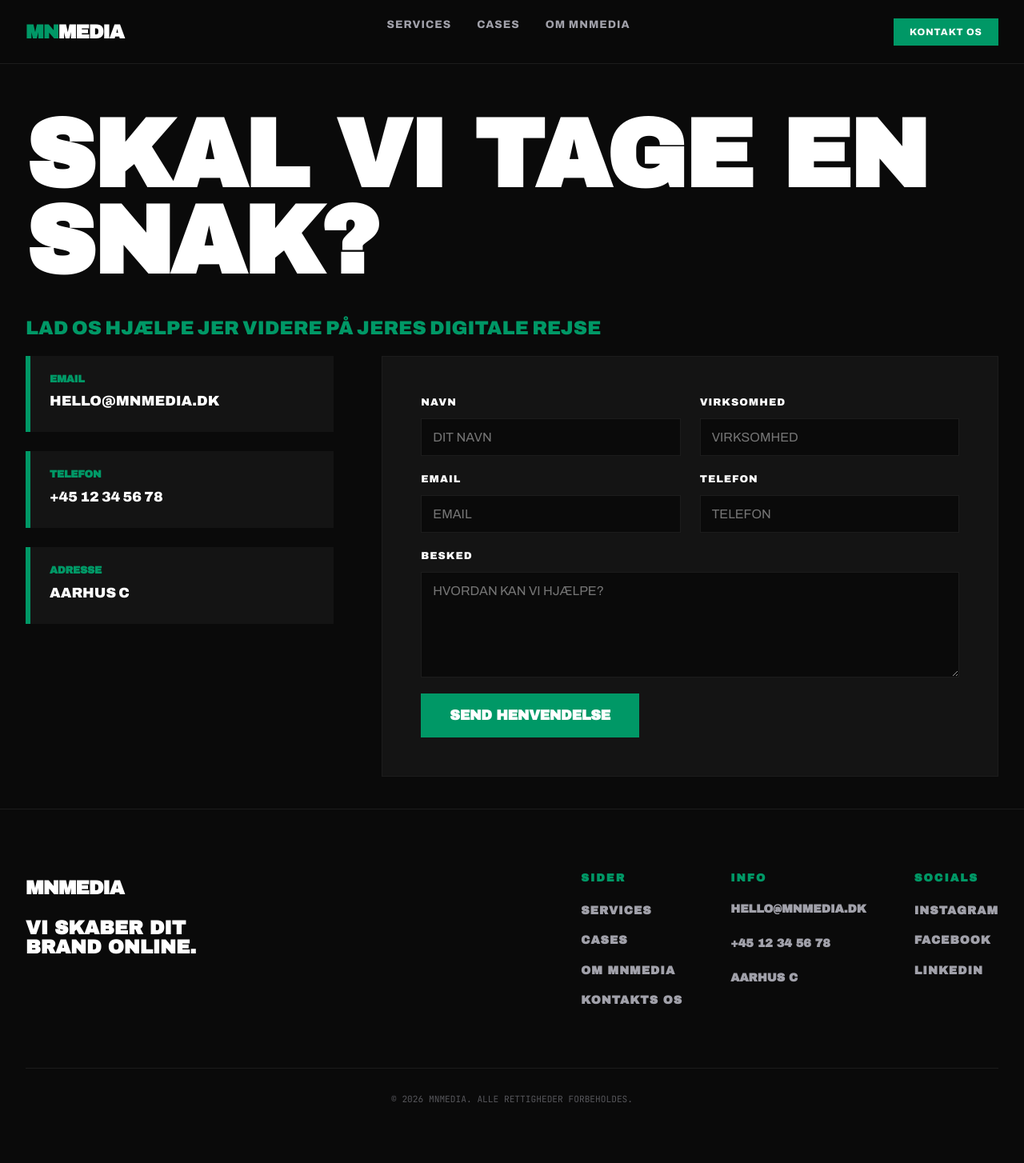
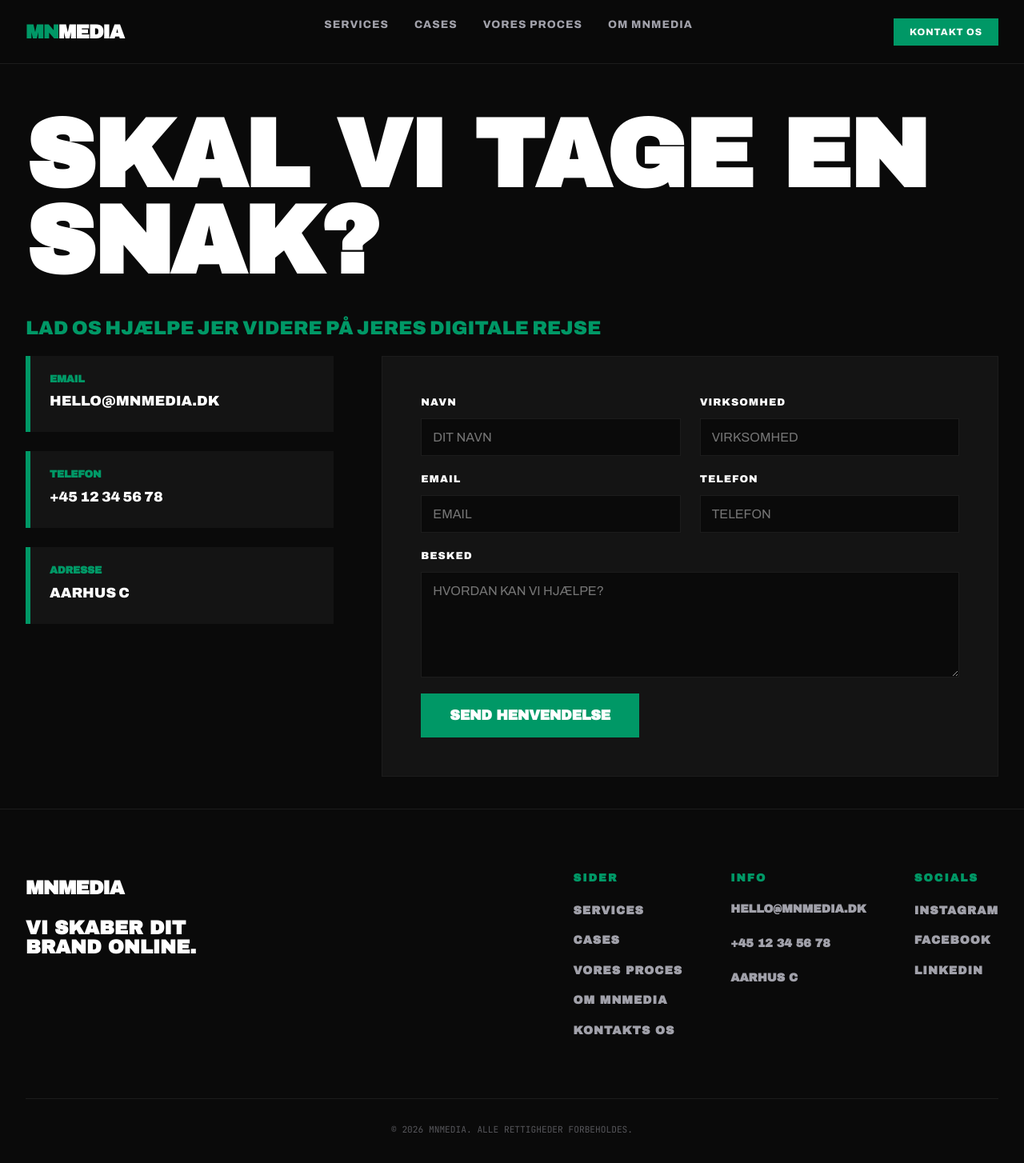
Before and after one commit to raskstudio/mnmedia, a React (Vite) app: page /kontakt in a window 1280 px wide. Shown: the top 1454 px of the page at 80% size. Before the commit the page ends 1424 px from the top, so only its background shows below. Built offline with nearby package versions, Linux system fonts and the light colour scheme; the HTML template or start-up script is replaced by a standard one.

Commit message:
fix: resolve lint errors and link Proces page to navigation

```diff
--- a/src/App.tsx
+++ b/src/App.tsx
@@ -4,6 +4,7 @@ import Footer from './components/Footer';
 import Home from './pages/Home';
 import Services from './pages/Services';
 import Cases from './pages/Cases';
+import Proces from './pages/Proces';
 import OmMNmedia from './pages/OmMNmedia';
 import Kontakt from './pages/Kontakt';
 import './styles/global.css';
@@ -18,6 +19,7 @@ function App() {
             <Route path="/" element={<Home />} />
             <Route path="/services" element={<Services />} />
             <Route path="/cases" element={<Cases />} />
+            <Route path="/proces" element={<Proces />} />
             <Route path="/om-mnmedia" element={<OmMNmedia />} />
             <Route path="/kontakt" element={<Kontakt />} />
           </Routes>
--- a/src/components/Footer.tsx
+++ b/src/components/Footer.tsx
@@ -17,6 +17,7 @@ const Footer = () => {
               <ul>
                 <li><Link to="/services">SERVICES</Link></li>
                 <li><Link to="/cases">CASES</Link></li>
+                <li><Link to="/proces">VORES PROCES</Link></li>
                 <li><Link to="/om-mnmedia">OM MNMEDIA</Link></li>
                 <li><Link to="/kontakt">KONTAKTS OS</Link></li>
               </ul>
--- a/src/components/Navbar.tsx
+++ b/src/components/Navbar.tsx
@@ -8,8 +8,11 @@ const Navbar = () => {
 
   // Close menu when location changes
   useEffect(() => {
-    setIsOpen(false);
-  }, [location]);
+    if (isOpen) {
+      // eslint-disable-next-line react-hooks/set-state-in-effect
+      setIsOpen(false);
+    }
+  }, [location, isOpen]);
 
   // Prevent scroll when menu is open
   useEffect(() => {
@@ -34,6 +37,7 @@ const Navbar = () => {
           <ul className="nav-links-bold" onClick={(e) => e.stopPropagation()}>
             <li><NavLink to="/services">SERVICES</NavLink></li>
             <li><NavLink to="/cases">CASES</NavLink></li>
+            <li><NavLink to="/proces">VORES PROCES</NavLink></li>
             <li><NavLink to="/om-mnmedia">OM MNMEDIA</NavLink></li>
             <li className="mobile-only"><NavLink to="/kontakt" className="btn-bold-nav">KONTAKT OS</NavLink></li>
           </ul>
```
